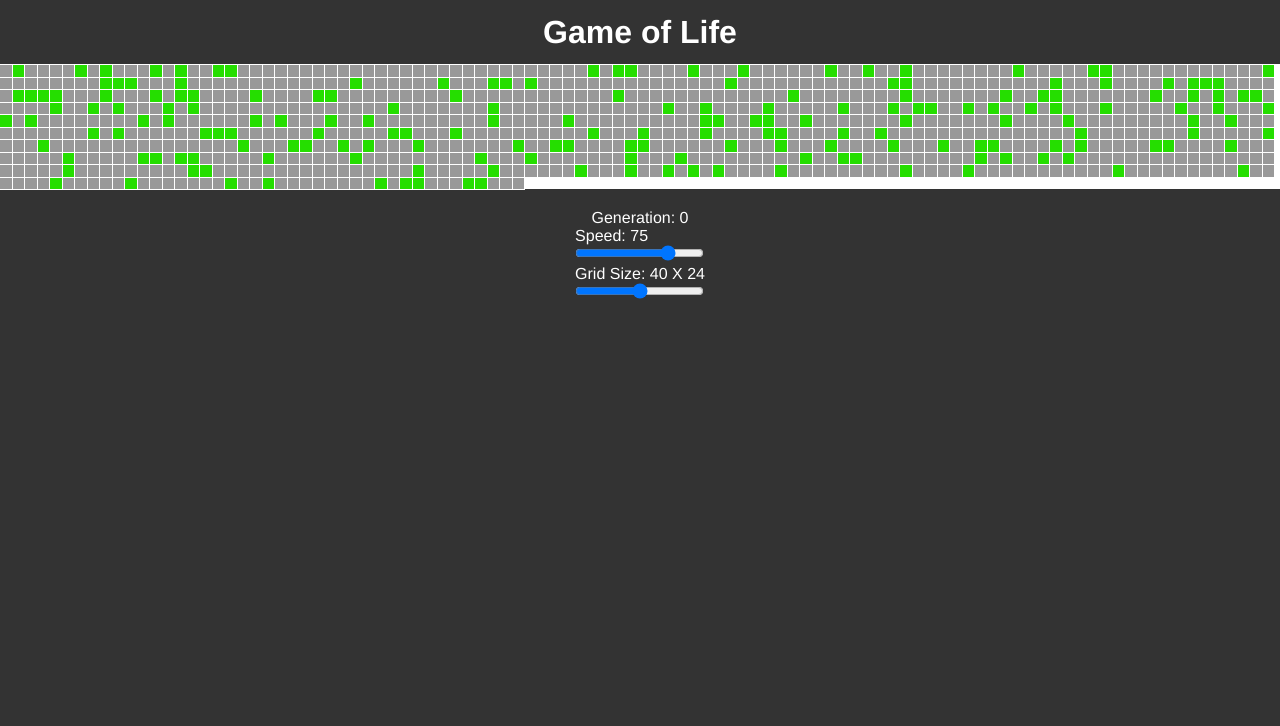
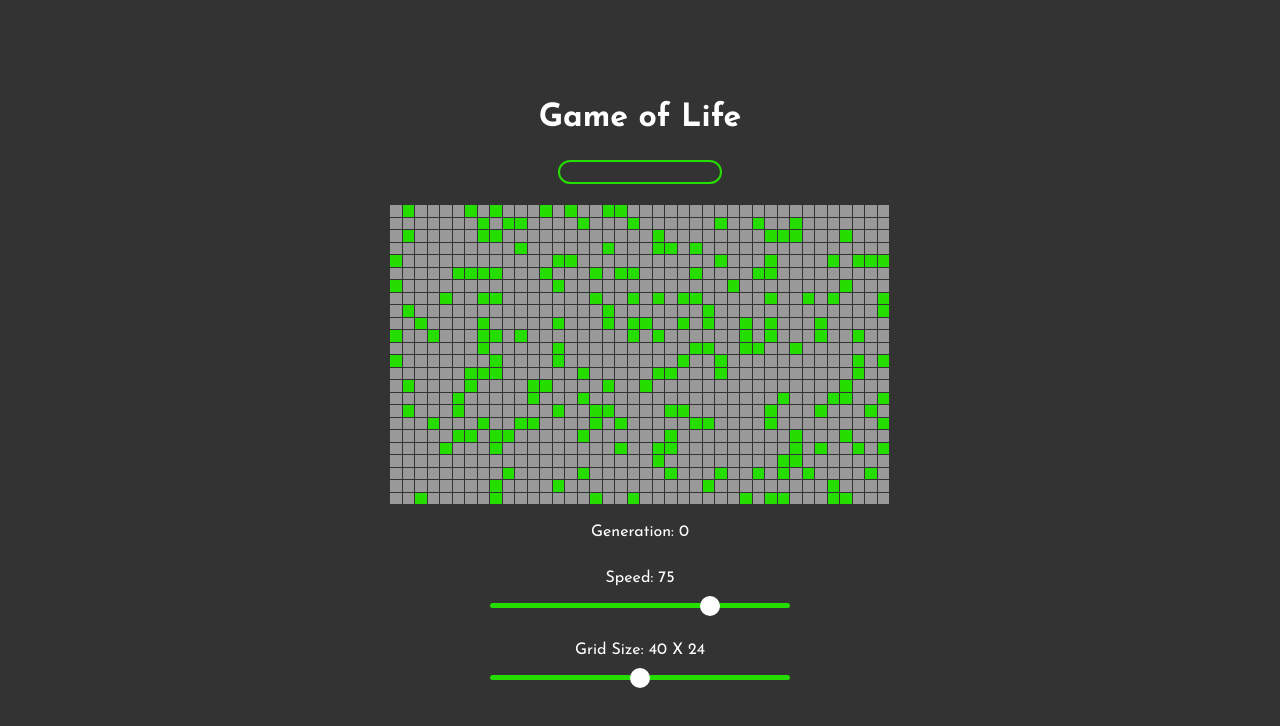
Before and after one commit to chris-topher-d/react-game-of-life, a React (Create React App) app: page / in a window 1280 px wide. Shown: the top 726 px of the page. Built offline with nearby package versions, Linux system fonts and the light colour scheme.

Commit message:
Added variables.scss and changed buttons styling

```diff
--- a/src/sass/base/_layout.scss
+++ b/src/sass/base/_layout.scss
@@ -1,7 +1,7 @@
 body {
-  background-color: #333333;
-  color: #ffffff;
-  font-family: Helvetica, sans-serif;
+  background-color: $backgroundGray;
+  color: $white;
+  font-family: 'Josefin Sans', Helvetica, sans-serif;
 
   .app {
     display: flex;
--- /dev/null
+++ b/src/sass/base/_typography.scss
@@ -0,0 +1 @@
+@import url('https://fonts.googleapis.com/css?family=Josefin+Sans:400,700');
--- a/src/sass/components/_box.scss
+++ b/src/sass/components/_box.scss
@@ -1,20 +1,18 @@
 .box {
   display: inline-block;
-  border: 1px solid #333;
-  // width: 10px;
-  // height: 10px;
+  border: 1px solid $backgroundGray;
   margin-left: -1px;
   margin-bottom: -1px;
 
   &:hover {
-    background-color: #333333;
+    background-color: $backgroundGray;
   }
 }
 
 .off {
-  background-color: #999999;
+  background-color: $darkGray;
 }
 
 .on {
-  background-color: #25de00;
+  background-color: $green;
 }
--- a/src/sass/components/_buttons.scss
+++ b/src/sass/components/_buttons.scss
@@ -1,19 +1,19 @@
 #buttons {
+  display: flex;
+  justify-content: center;
+  align-items: center;
+  border: 2px solid $green;
+  border-radius: 100px;
+  padding: 10px 20px;
   margin: 10px 0 20px;
 
-  button {
-    background-color: #333;
-    color: #fff;
-    font-weight: bold;
-    border: 2px solid #999999;
-    border-radius: 50px;
-    padding: 5px 15px;
-    margin: 0 5px;
+  i {
+    margin: 0 15px;
+    font-size: 1.3em;
     cursor: pointer;
 
     &:hover {
-      background-color: #999999;
-      color: #333333;
+      color: $green;
     }
   }
 }
--- a/src/sass/components/_grid.scss
+++ b/src/sass/components/_grid.scss
@@ -1,7 +1,6 @@
 #grid {
   line-height: 0;
-  background-color: #ffffff;
+  background-color: $white;
   width: 500px;
   height: 300px;
-  // margin-bottom: 1px;
 }
--- a/src/sass/components/_sliders.scss
+++ b/src/sass/components/_sliders.scss
@@ -12,7 +12,8 @@
     appearance: none;
     height: 5px;
     width: 300px;
-    background-color: #999999;
+    background-color: $green;
+    outline: none;
     border-radius: 10px;
 
     &:focus,
@@ -25,7 +26,7 @@
       height: 20px;
       width: 20px;
       display: block;
-      background-color: #ffffff;
+      background-color: $white;
       border-radius: 100%;
     }
   }
--- /dev/null
+++ b/src/sass/helpers/_variables.scss
@@ -0,0 +1,5 @@
+$backgroundGray: #333333;
+$darkGray: #999999;
+$lightGray: #BFC0C0;
+$green: #25de00;
+$white: #ffffff;
--- a/src/sass/main.css
+++ b/src/sass/main.css
@@ -1,3 +1,4 @@
+@import url("https://fonts.googleapis.com/css?family=Josefin+Sans:400,700");
 * {
   padding: 0;
   margin: 0;
@@ -6,11 +7,13 @@
 body {
   background-color: #333333;
   color: #ffffff;
-  font-family: Helvetica, sans-serif; }
+  font-family: 'Josefin Sans', Helvetica, sans-serif; }
   body .app {
     display: flex;
     flex-direction: column;
-    align-items: center; }
+    align-items: center;
+    justify-content: center;
+    height: 100vh; }
 
 header {
   margin: 20px 0; }
@@ -24,15 +27,30 @@ header {
   #game-board #generation-count {
     margin-top: 20px; }
 
+#buttons {
+  display: flex;
+  justify-content: center;
+  align-items: center;
+  border: 2px solid #25de00;
+  border-radius: 100px;
+  padding: 10px 20px;
+  margin: 10px 0 20px; }
+  #buttons i {
+    margin: 0 15px;
+    font-size: 1.3em;
+    cursor: pointer; }
+    #buttons i:hover {
+      color: #25de00; }
+
 #grid {
   line-height: 0;
-  background-color: #ffffff; }
+  background-color: #ffffff;
+  width: 500px;
+  height: 300px; }
 
 .box {
   display: inline-block;
-  border: 1px solid #fff;
-  width: 10px;
-  height: 10px;
+  border: 1px solid #333333;
   margin-left: -1px;
   margin-bottom: -1px; }
   .box:hover {
@@ -44,37 +62,23 @@ header {
 .on {
   background-color: #25de00; }
 
-#controls {
-  display: flex;
-  flex-direction: column;
-  align-items: center;
-  margin: 21px 0; }
-  #controls #buttons button {
-    background-color: #333;
-    color: #fff;
-    font-weight: bold;
-    border: 2px solid #999999;
-    border-radius: 50px;
-    padding: 5px 15px;
-    margin: 0 5px;
-    cursor: pointer; }
-    #controls #buttons button:hover {
-      background-color: #999999;
-      color: #333333; }
-  #controls #speed-slider {
+#sliders .slider-container {
   text-align: center;
   margin: 30px 0; }
-  #controls .slider-header {
+
+#sliders .slider-header {
   margin-bottom: 10px; }
-  #controls .input-range {
+
+#sliders .slider {
   appearance: none;
   height: 5px;
   width: 300px;
-    background-color: #999999;
+  background-color: #25de00;
+  outline: none;
   border-radius: 10px; }
-    #controls .input-range:focus, #controls .input-range:active {
+  #sliders .slider:focus, #sliders .slider:active {
     outline: none; }
-    #controls .input-range::-webkit-slider-thumb {
+  #sliders .slider::-webkit-slider-thumb {
     appearance: none;
     height: 20px;
     width: 20px;
--- a/src/sass/main.scss
+++ b/src/sass/main.scss
@@ -1,4 +1,7 @@
+@import 'helpers/variables';
+
 @import 'base/reset';
+@import 'base/typography';
 @import 'base/layout';
 
 @import 'layout/header';
```
Lines whose indentation alone changed are shown as unchanged.
